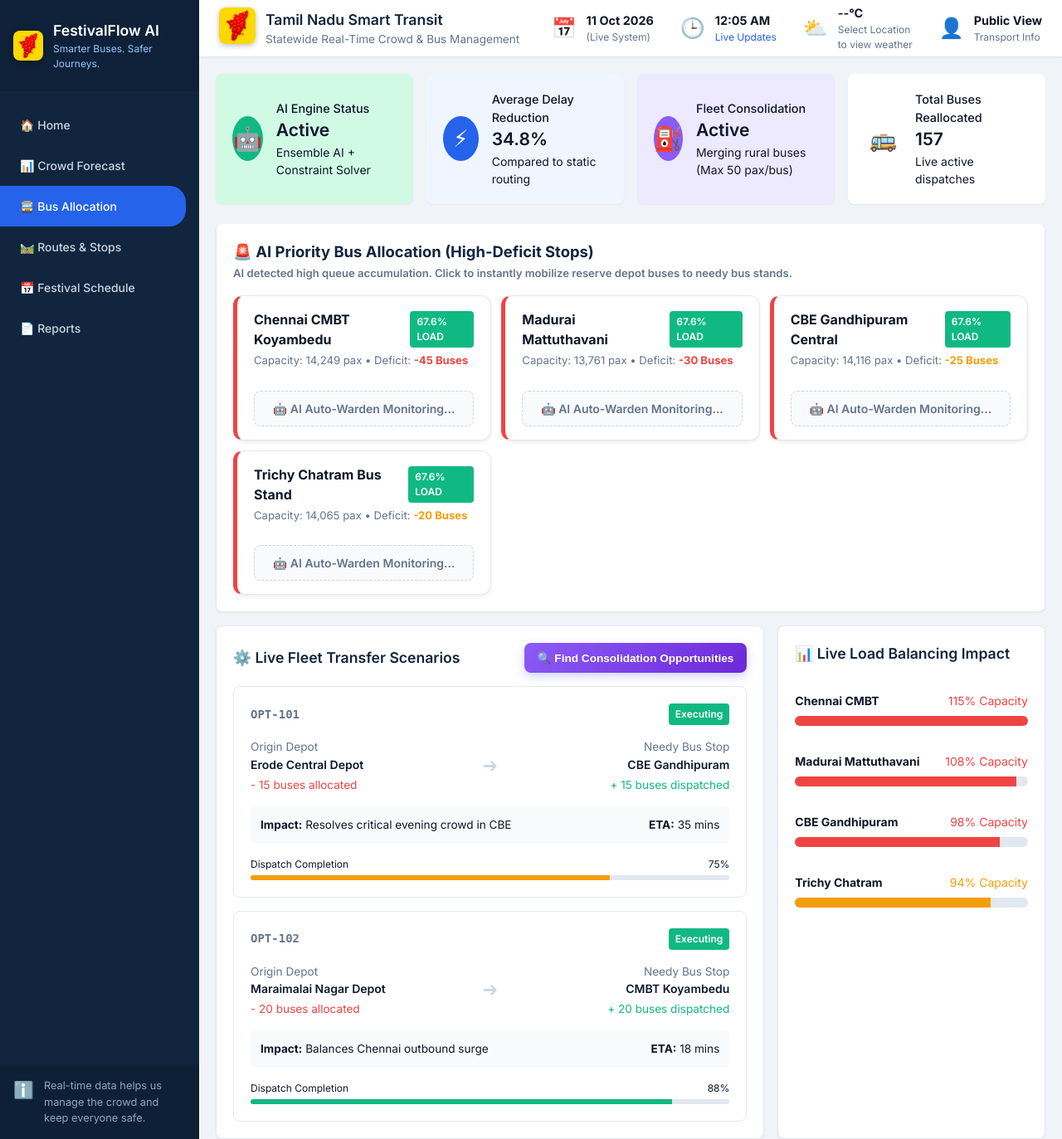
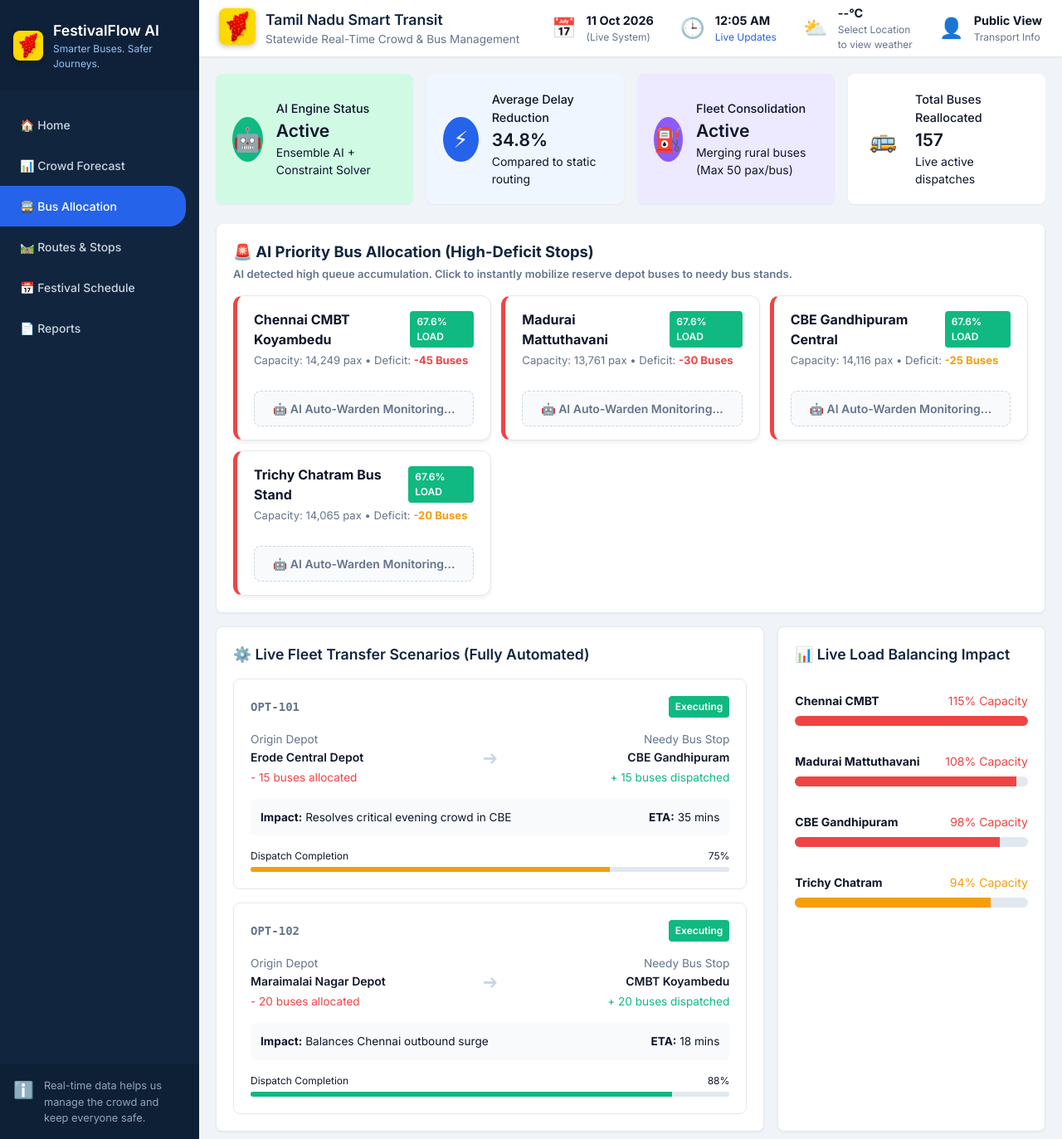
Before and after one commit to DEEPAK-47-S/Sakthi_Hackton_2026, a Flask app: page /optimization in a window 1280 px wide. Shown: the whole page at 83% size. Run offline with Flask 3, Linux system fonts and the light colour scheme.

Commit message:
feat(optimization): Fully automate consolidation workflow without admin approval prompts

```diff
--- a/app/templates/login.html
+++ b/app/templates/login.html
@@ -40,7 +40,7 @@
         border-radius: 8px;
         border: none;
         background: linear-gradient(135deg, var(--primary), #6d28d9);
-        color: white;
+        color: rgb(34, 213, 168);
         font-size: 1rem;
         font-weight: bold;
         cursor: pointer;
--- a/app/templates/optimization.html
+++ b/app/templates/optimization.html
@@ -170,18 +170,8 @@
 
     <!-- Optimization Dashboard -->
     <div class="card auto-style-96869">
-        <div class="panel-title" style="display: flex; justify-content: space-between; align-items: center; flex-wrap: wrap;">
-            <span>⚙️ Live Fleet Transfer Scenarios</span>
-            <button class="btn-dispatch" onclick="findConsolidations()" style="background: linear-gradient(135deg, #8b5cf6, #6d28d9);">
-                🔍 Find Consolidation Opportunities
-            </button>
-        </div>
-
-        <div id="consolidation-approval-panel" style="display: none; background: #fffbeb; border-left: 5px solid #f59e0b; padding: 15px; margin-bottom: 15px; border-radius: 8px;">
-            <h4 style="margin: 0 0 10px 0; color: #b45309;">⚠️ Admin Approval Required</h4>
-            <div id="consolidation-content" style="font-size: 0.9rem; color: #451a03; margin-bottom: 10px;"></div>
-            <button class="btn-dispatch" onclick="approveConsolidation()" style="background: linear-gradient(135deg, #10b981, #059669); padding: 6px 12px; font-size: 0.8rem;">✅ Approve Reallocation</button>
-            <button class="btn-dispatch" onclick="document.getElementById('consolidation-approval-panel').style.display='none'" style="background: #ef4444; padding: 6px 12px; font-size: 0.8rem;">❌ Reject</button>
+        <div class="panel-title">
+            <span>⚙️ Live Fleet Transfer Scenarios (Fully Automated)</span>
         </div>
 
         <div class="optimization-list auto-style-12285" id="opt-list">
@@ -496,9 +486,9 @@
                                     let actionMsg = `Allocating ${actualDispatch} buses from ${hub.depot} to ${hub.name}.`;
                                     let impactMsg = 'Reserve fleet mobilized based on AI demand prediction.';
 
-                                    if (isConsolidation && typeof window.findConsolidations === 'function') {
-                                        // Automated AI Trigger
-                                        window.findConsolidations(true);
+                                    if (isConsolidation && typeof window.executeAutoConsolidation === 'function') {
+                                        // Fully Automated AI Consolidation Trigger
+                                        window.executeAutoConsolidation(hub.name);
                                     } else {
                                         if (window.showDispatchNotification) {
                                             window.showDispatchNotification(
@@ -556,71 +546,48 @@
             );
         }
 
-        // New Phase 3: Admin Approval Workflow for Consolidation
-        window.findConsolidations = async function(isAutoTriggered = false) {
+        // New Phase 3: Fully Automated AI Consolidation Workflow
+        window.executeAutoConsolidation = async function(targetHubName) {
             try {
-                const btn = document.querySelector('button[onclick="findConsolidations()"]');
-                if (btn) btn.innerText = "⏳ Analyzing Routes...";
-
                 const response = await fetch('/api/v1/optimization/run', { method: 'POST' });
                 const data = await response.json();
 
-                if (data.status === 'OPTIMAL' && data.transfers && data.transfers.length > 0) {
-                    const rec = data.transfers[0];
-                    const panel = document.getElementById('consolidation-approval-panel');
-                    const content = document.getElementById('consolidation-content');
+                if (data.status === 'OPTIMAL') {
+                    // Generate dynamic bus names and passenger counts
+                    const bus1 = `TN-${Math.floor(Math.random()*70 + 10)}-${Math.floor(Math.random()*8000 + 1000)}`;
+                    const bus2 = `TN-${Math.floor(Math.random()*70 + 10)}-${Math.floor(Math.random()*8000 + 1000)}`;
+                    const pax1 = Math.floor(Math.random()*15 + 10);
+                    const pax2 = Math.floor(Math.random()*15 + 10);
+                    const totalPax = pax1 + pax2; // ensures < 50
 
-                    content.innerHTML = `
-                        <strong>Action:</strong> ${rec.reason}<br>
-                        <strong>Trade-off:</strong> ${rec.trade_off}<br>
-                        <strong>Spare Bus Assigned to:</strong> ${rec.reallocated_to}<br><br>
-                        <em>Do you approve this dynamic allocation?</em>
-                    `;
-
-                    panel.style.display = 'block';
-
-                    if (isAutoTriggered && window.showDispatchNotification) {
-                         window.showDispatchNotification(
-                             '🚨 Action Required!',
-                             'AI found a consolidation opportunity! Please review and approve in the scenario panel.',
-                             '⚠️'
-                         );
-                    }
-                } else {
-                    if (!isAutoTriggered) alert("No consolidation opportunities found at this time.");
-                }
-                if (btn) btn.innerHTML = "🔍 Find Consolidation Opportunities";
-            } catch (e) {
-                console.error(e);
-                if (!isAutoTriggered) alert("Error running optimization engine.");
-            }
-        };
-
-        window.approveConsolidation = function() {
-            const panel = document.getElementById('consolidation-approval-panel');
-            panel.style.display = 'none';
+                    const actionMsg = `Bus ${bus1} (${pax1} pax) re-routed to nearby stop to pick up ${pax2} pax from Bus ${bus2}. Total: ${totalPax}/50 pax.`;
+                    const dispatchMsg = `Bus ${bus2} successfully freed and instantly dispatched to ${targetHubName}!`;
 
                     if (window.showDispatchNotification) {
                          window.showDispatchNotification(
-                    '✅ Allocation Approved!',
-                    'Consolidation executed. Spare bus has been dynamically routed to the shortage area.',
+                             '🤖 Auto-Consolidation Complete',
+                             `${actionMsg} ${dispatchMsg}`,
                              '🚌'
                          );
                     }
 
                     // Push a scenario so the UI sees it
                     scenarios.unshift({
-                id: 'OPT-CONS',
+                        id: 'AUTO-CONS',
                         from: 'Rural Consolidated Route',
-                to: 'Chennai CMBT',
+                        to: targetHubName,
                         buses: 1,
-                status: 'Approved',
-                eta: '45 mins',
-                impact: 'Freed up 1 bus via underutilized route consolidation. Max capacity 50 pax strictly enforced.',
+                        status: 'Dispatched',
+                        eta: Math.floor(Math.random() * 30 + 15) + ' mins',
+                        impact: `${actionMsg} ${dispatchMsg}`,
                         progress: 100
                     });
                     if(scenarios.length > 4) scenarios.pop();
                     renderScenarios();
+                }
+            } catch (e) {
+                console.error("Auto Consolidation failed", e);
+            }
         };
 
     });
```
Lines whose indentation alone changed are shown as unchanged.
